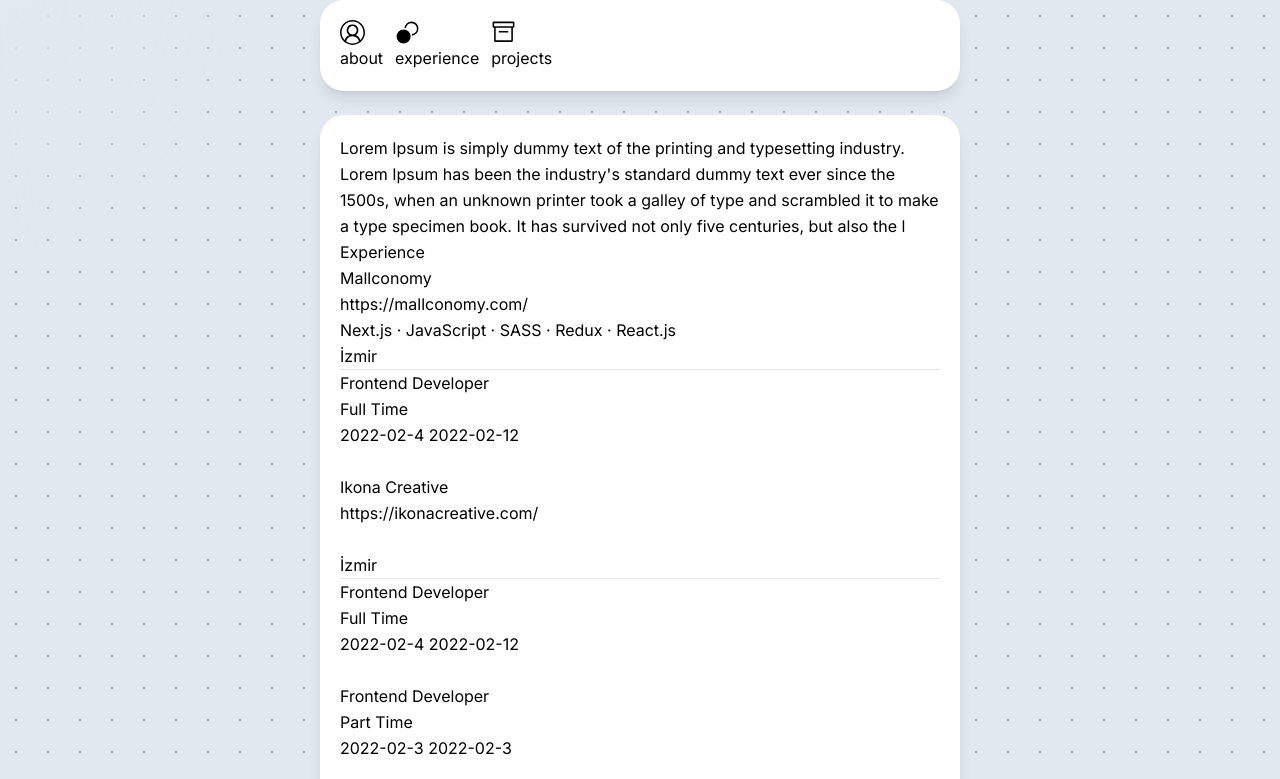
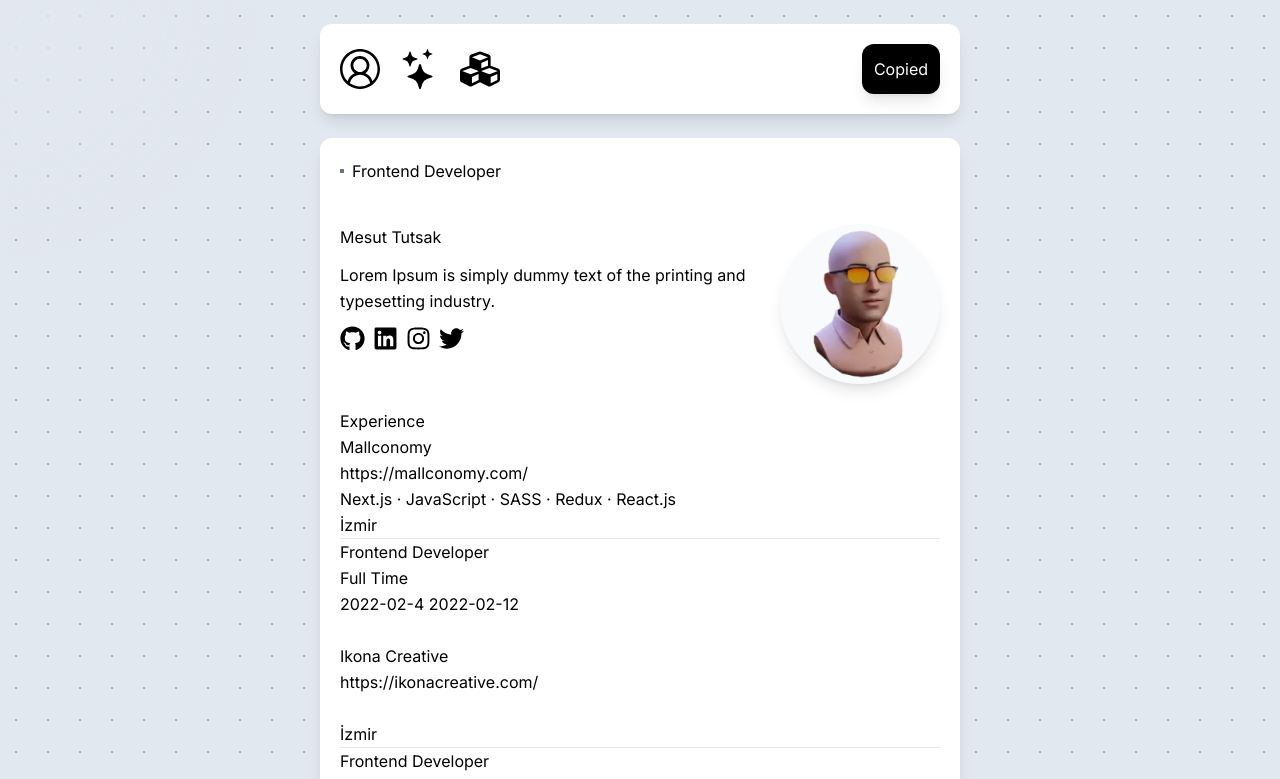
Before and after one commit to mesuttutsak/my-website, a Next.js app: page / in a window 1280 px wide. Shown: the top 779 px of the page. Built offline with nearby package versions, Linux system fonts and the light colour scheme.

Commit message:
gün sonu

```diff
--- a/next.config.js
+++ b/next.config.js
@@ -1,6 +1,17 @@
 /** @type {import('next').NextConfig} */
 const nextConfig = {
   reactStrictMode: true,
-}
+  images: {
+    domains: ['api.readyplayer.me'],
+    remotePatterns: [
+      {
+        protocol: 'https',
+        hostname: 'api.readyplayer.me',
+        port: '',
+        pathname: '/v1/avatars/**',
+      },
+    ],
+  },
+};
 
-module.exports = nextConfig
+module.exports = nextConfig;
--- a/src/components/Header/Navbar/NavbarItem.tsx
+++ b/src/components/Header/Navbar/NavbarItem.tsx
@@ -10,9 +10,9 @@ interface navItemProps {
 
 const NavbarItem: React.FC<navItemProps> = ({ text, path, icon: Icon }) => {
   return (
-    <li className="navbarListItem">
+    <li className="navbarListItem tooltipParent">
       <Link href={path}>
-        {Icon && <Icon size={25} />}
+        {Icon && <Icon size={40} fill={`fill-amber-600`} />}
       </Link>
       <span className="tooltip">{text}</span>
     </li>
--- a/src/components/Header/Navbar/index.tsx
+++ b/src/components/Header/Navbar/index.tsx
@@ -3,7 +3,9 @@ import { useRouter } from "next/router";
 import NavbarItem from "./NavbarItem";
 
 import { IconType } from "react-icons";
-import { VscAccount, VscActivateBreakpoints, VscArchive } from "react-icons/vsc";
+import { VscAccount } from "react-icons/vsc";
+import { BsStars } from "react-icons/bs";
+import { SiDocsdotrs } from "react-icons/si";
 
 interface navListProps {
   text: string;
@@ -16,8 +18,8 @@ const Navbar = () => {
 
   const navList: navListProps[] = [
     { text: "about", icon: VscAccount, path: "/#"  },
-    { text: "experience", icon: VscActivateBreakpoints, path: "#experience" },
-    { text: "projects", icon: VscArchive, path: "#projects" },
+    { text: "experience", icon: BsStars, path: "#experience" },
+    { text: "projects", icon: SiDocsdotrs, path: "#projects" },
   ];
 
   return (
--- a/src/components/Header/index.tsx
+++ b/src/components/Header/index.tsx
@@ -1,14 +1,14 @@
 import Link from "next/link";
 import React from "react";
 import Navbar from "./Navbar";
-
 
 import Surface from "@/src/core/components/Surface";
 
 const Header = () => {
   return (
-      <header className="header">
+    <header>
       <Surface>
+        <div className="header">
           {/* <div className="headline">
               <h1>
                 <Link href={"/"}>Mesut Tutsak</Link>
@@ -20,7 +20,12 @@ const Header = () => {
 
           <Navbar />
 
+          <Surface theme="dark" fit size="small">
+            Copied
+          </Surface>
+
           {/* <SocialList /> */}
+        </div>
       </Surface>
     </header>
   );
--- a/src/components/HomePage/About/index.tsx
+++ b/src/components/HomePage/About/index.tsx
@@ -1,26 +1,47 @@
-import DraggableProvider, { DraggableElement } from "@/src/core/components/Draggable";
+import { DraggableElement } from "@/src/core/components/Draggable";
 import Section from "@/src/core/components/Section";
-import Surface from "@/src/core/components/Surface";
+
 import React from "react";
+import SocialList from "../../SocialList";
+import Image from "next/image";
 
 const About = () => {
   const aboutElement: React.ReactElement = (
     <>
-      Lorem Ipsum is simply dummy text of the printing and typesetting industry.
-      Lorem Ipsum has been the industry&apos;s standard dummy text ever since
-      the 1500s, when an unknown printer took a galley of type and scrambled it
-      to make a type <span>specimen book.</span> It has survived not only five
-      centuries, but also the l
+      <div className="headline">
+        <h2>Frontend Developer</h2>
+      </div>
+      <div className="content">
+        <div className="left">
+          <h1>Mesut Tutsak</h1>
+          <p>
+            Lorem Ipsum is simply dummy text of the printing and typesetting
+            industry.
+          </p>
+          <SocialList />
+        </div>
+
+        <div className="right">
+          {/* <Image src={'https://api.readyplayer.me/v1/avatars/64c24e9b588332d805c4721f.png'} width={160} height={160} alt="rpm-avatar" /> */}
+          <Image
+            className="shadow-lg rounded-full bg-slate-50 "
+            src={"/images/avatar.png"}
+            width={160}
+            height={160}
+            alt="rpm-avatar"
+          />
+        </div>
+      </div>
     </>
   );
 
-  return <>
+  return (
+    <>
       <DraggableElement>
-        <Section id="about" >
-          {aboutElement}
-        </Section>
+        <Section id="about">{aboutElement}</Section>
       </DraggableElement>
-  </>;
+    </>
+  );
 };
 
 export default About;
--- a/src/components/HomePage/index.tsx
+++ b/src/components/HomePage/index.tsx
@@ -7,7 +7,7 @@ import Projects from "./Projects";
 const HomePageComponent = ({ children }: { children?: React.ReactNode }) => {
   return (
     <div className="homePage">
-      <Surface>
+      <Surface id="homePage">
         <About />
         <Experience />
         <Projects />
--- a/src/core/components/Surface/index.tsx
+++ b/src/core/components/Surface/index.tsx
@@ -1,10 +1,27 @@
-import { Chilanka } from 'next/font/google'
-import React from 'react'
+'use client'
 
-const Surface = ({ children, id, select = false }: { children: React.ReactNode, id?: string, select?: boolean }) => {
+import React from "react";
+
+const Surface = ({
+  children,
+  id,
+  theme = "",
+  fit = false,
+  select = false,
+  size= ""
+}: {
+  children: React.ReactNode;
+  theme?: string;
+  id?: string;
+  select?: boolean;
+  size?: string;
+  fit?: boolean
+}) => {
   return (
-    <div className={`surface ${select && 'selectNone'}`} id={id}>{children}</div>
-  )
-}
+    <div className={`surface ${theme}  ${!!size && `size_${size}`} ${fit && 'fit'} ${select && "selectNone"}`} id={id}>
+      {children}
+    </div>
+  );
+};
 
-export default Surface
+export default Surface;
--- a/src/layout/MainLayout.tsx
+++ b/src/layout/MainLayout.tsx
@@ -10,7 +10,7 @@ const MainLayout = ({ children }: { children: React.ReactNode }) => {
   return (
     <>
         <LightBeam />
-        <div className={`container mx-auto ${inter.className}`}>
+        <div className={`container mx-auto py-6 ${inter.className}`}>
             {/* <div className="wrapper"> */}
                 <Header />
                 <main>
--- a/src/styles/globals.scss
+++ b/src/styles/globals.scss
@@ -30,6 +30,9 @@ main {
 header {
   @apply w-1/2 h-fit mx-auto;
 
+  .header{
+    @apply flex flex-row justify-between items-center;
+
     .headline {
       @apply flex flex-col gap-3;
     }
@@ -37,11 +40,12 @@ header {
     nav {
 
       .navList {
-     @apply flex flex-row gap-3;
+       @apply flex flex-row gap-5;
       }
 
       .navListItem {
        @apply w-full;
+      }
     }
   }
 }
@@ -71,7 +75,20 @@ header {
 }
 
 .surface {
-  @apply shadow-lg bg-white relative p-5 text-black rounded-[24px];
+  @apply shadow-lg bg-white relative p-5 text-black rounded-[12px];
+
+  &.size_ {
+    &small { @apply p-3; }
+
+  }
+
+  &.fit {
+    @apply w-fit max-w-fit;
+  }
+
+  &.dark {
+    @apply text-white bg-black;
+  }
 
   &.selectNone {
     user-select: none;
@@ -79,9 +96,48 @@ header {
 
   & ~ .surface {
     &::before {
-      content: "";
-      @apply absolute top-0 left-1/2 border border-gray-400 h-4;
+      @apply content-[''] absolute top-0 left-1/2 border border-gray-400 h-4;
       transform: translateY(calc(-100% - 1px));
     }
   }
 }
+.tooltipParent {
+  @apply relative;
+
+  .tooltip {
+    @apply absolute top-0 left-1/2 -translate-y-1/2 -translate-x-1/2 rounded-full shadow-md py-2 px-3 bg-opacity-50 bg-white opacity-0 ease-in duration-300 select-none;
+  }
+
+  &:hover{
+    .tooltip {
+      @apply -translate-y-full left-1/2 opacity-100 ;
+    }
+  }
+}
+
+  .headline {
+    @apply relative pl-3 whitespace-nowrap w-full block;
+    &::before {
+      @apply content-[''] -translate-y-1/2 absolute left-0 top-1/2 w-1 h-1 bg-slate-500;
+    }
+  }
+
+section#about {
+  @apply flex flex-col gap-10;
+
+  .content {
+    @apply flex flex-row gap-4;
+
+    .left {
+      @apply flex flex-col justify-start gap-3 w-auto;
+    }
+
+    .right {
+      @apply min-w-[160px];
+    }
+  }
+}
+
+.surface#homePage {
+  @apply flex flex-col gap-6;
+}
```
Also changed, not shown: public/images/avatar.png (added). Lines whose indentation alone changed are shown as unchanged.
